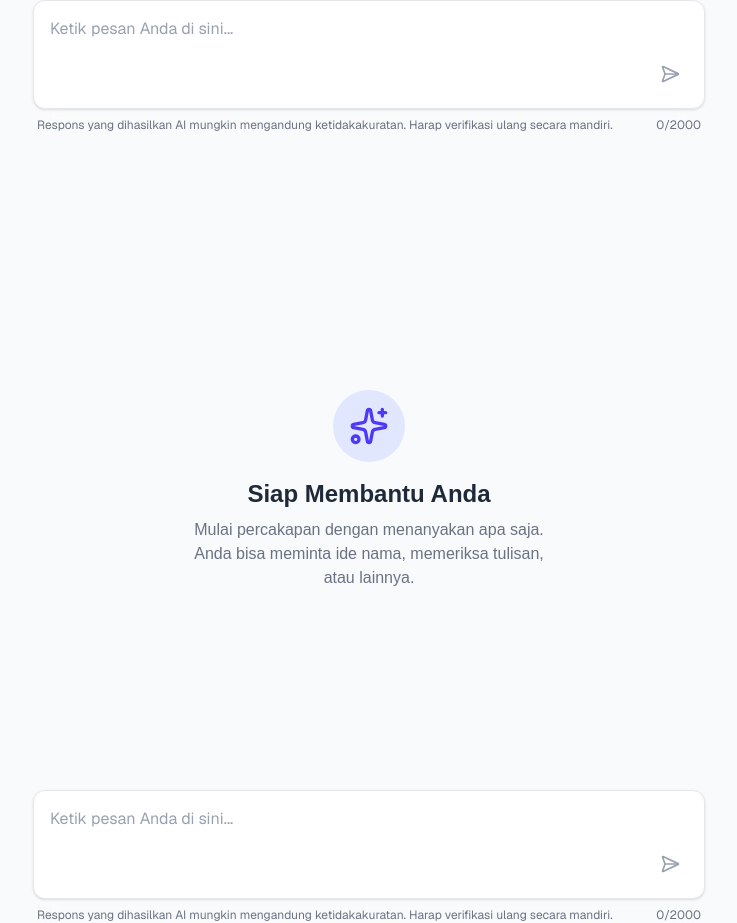
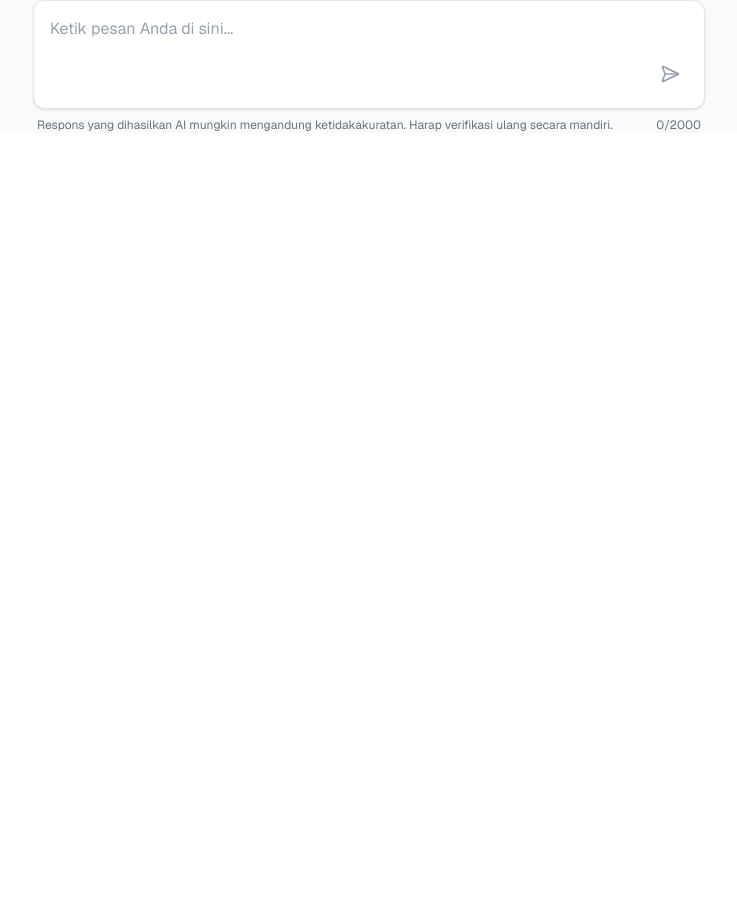
Before and after one commit to MuhamadDickyArdiansah/dixy.ai, a Next.js app: page /pages/aiChat in a window 1280 px wide. Shown: the part 657-1580 px from the top of the page, without its empty margins (271-1008 px from the left). After the commit the page ends 800 px from the top, so only its background shows below. Built offline with nearby package versions, Linux system fonts and the light colour scheme.

Commit message:
edit error1

```diff
--- a/src/app/layout.tsx
+++ b/src/app/layout.tsx
@@ -6,6 +6,7 @@ import "../styles/globals.css";
 import Navbar from "@/components/layout/navbar";
 import PageWrapper from "@/components/layout/pageWrapper";
 import { usePathname } from "next/navigation";
+import Footer from "@/components/layout/footer";
 
 const geistSans = Geist({
   variable: "--font-geist-sans",
@@ -28,6 +29,7 @@ export default function RootLayout({
   children: React.ReactNode;
 }>) {
   const pathname = usePathname();
+  const isAiChatPage = pathname === "/pages/aiChat";
   return (
     <html lang="en">
       <body
@@ -35,7 +37,8 @@ export default function RootLayout({
       >
         <Navbar />
         {children}
-        {pathname !== "/aiChat" && <PageWrapper>{children}</PageWrapper>}
+        {/* {pathname !== "/aiChat" && <PageWrapper>{children}</PageWrapper>} */}
+        {!isAiChatPage && <Footer />}
       </body>
     </html>
   );
```
